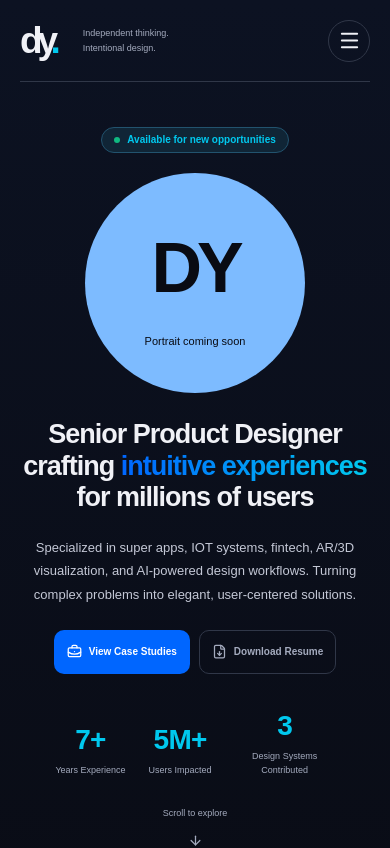
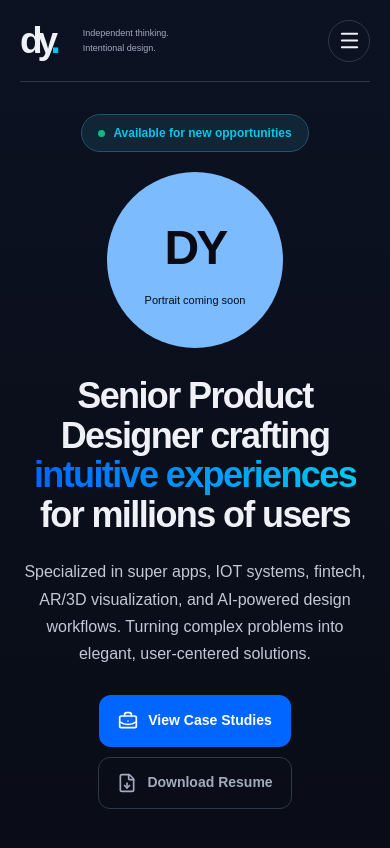
Before and after one commit to DurgaYasas/Personal-Portfolio, a Next.js app: page / in a window 390 px wide. Shown: the top 848 px of the page. Built offline with nearby package versions, Linux system fonts and the light colour scheme.

Commit message:
Strengthen hero typography and responsive component proportions

```diff
--- a/components/hero.module.css
+++ b/components/hero.module.css
@@ -1,34 +1,35 @@
 .hero {
-  padding-top: 70px;
-  padding-bottom: 76px;
+  padding-top: 48px;
+  padding-bottom: 88px;
   text-align: center;
 }
 
 .availability {
   display: inline-flex;
   align-items: center;
-  gap: 7px;
-  padding: 6px 12px;
+  gap: 8px;
+  padding: 9px 16px;
   border: 1px solid var(--accent-line);
   border-radius: 99px;
   background: var(--accent-soft);
   color: var(--accent);
-  font-size: 10px;
+  font-size: 12px;
   font-weight: 600;
-  line-height: 1.2;
+  line-height: 1.5;
 }
 
 .availability > span {
-  width: 6px;
-  height: 6px;
+  width: 7px;
+  height: 7px;
+  flex-shrink: 0;
   border-radius: 50%;
   background: var(--status-available);
 }
 
 .portraitFrame {
-  width: 268px;
-  height: 268px;
-  margin: 20px auto 0;
+  width: 224px;
+  height: 224px;
+  margin: 24px auto 0;
   overflow: hidden;
   border-radius: 50%;
   background: var(--accent-secondary);
@@ -54,22 +55,25 @@
 }
 
 .portraitPlaceholder > span {
-  font-size: 70px;
+  font-size: 60px;
   font-weight: 750;
-  letter-spacing: -5px;
+  letter-spacing: -0.06em;
 }
 
 .portraitPlaceholder > small {
-  font-size: 11px;
+  font-size: 12px;
 }
 
 .title {
-  margin: 22px auto 0;
-  max-width: 760px;
-  font-size: clamp(32px, 4.15vw, 40px);
+  margin: 32px auto 0;
+  max-width: 1200px;
+  /* Keep the hero larger than section headings; 5.5rem is the desktop cap. */
+  font-size: clamp(2.25rem, 6.4vw, 5.5rem);
   font-weight: 800;
-  line-height: 1.12;
-  letter-spacing: -1.5px;
+  line-height: 1.08;
+  letter-spacing: -0.055em;
+  text-wrap: balance;
+  overflow-wrap: anywhere;
   color: var(--ink);
 }
 
@@ -86,10 +90,10 @@
 }
 
 .summary {
-  max-width: 470px;
-  margin: 22px auto 0;
+  max-width: 680px;
+  margin: 28px auto 0;
   color: var(--text-body);
-  font-size: 14px;
+  font-size: 18px;
   line-height: 1.7;
   font-weight: 450;
 }
@@ -98,8 +102,9 @@
   display: flex;
   justify-content: center;
   align-items: center;
+  flex-wrap: wrap;
   gap: 12px;
-  margin-top: 28px;
+  margin-top: 32px;
 }
 
 .primaryAction,
@@ -107,18 +112,25 @@
   display: inline-flex;
   align-items: center;
   justify-content: center;
-  gap: 7px;
-  padding: 12px 18px;
+  gap: 10px;
+  padding: 15px 24px;
   border: 1px solid transparent;
   border-radius: 12px;
-  font-size: 11px;
+  font-size: 15px;
   font-weight: 650;
   line-height: 1.4;
-  min-height: 44px;
+  min-height: 52px;
   transition:
     background 180ms,
     border-color 180ms,
     transform 180ms;
+}
+
+.primaryAction svg,
+.secondaryAction svg {
+  width: 20px;
+  height: 20px;
+  flex-shrink: 0;
 }
 
 .primaryAction {
@@ -149,30 +161,32 @@
 }
 
 .metrics {
-  display: flex;
-  justify-content: center;
+  display: grid;
+  grid-template-columns: repeat(3, minmax(0, 1fr));
   gap: 32px;
-  margin: 44px auto 0;
+  max-width: 660px;
+  margin: 48px auto 0;
 }
 
 .metrics > div {
   display: flex;
-  flex-direction: column-reverse;
-  gap: 6px;
+  flex-direction: column;
+  gap: 8px;
 }
 
 .metrics dd {
+  order: -1;
   margin: 0;
   color: var(--accent);
-  font-size: 30px;
+  font-size: 42px;
   font-weight: 800;
-  letter-spacing: -0.7px;
+  letter-spacing: -0.04em;
   line-height: 1.2;
 }
 
 .metrics dt {
   color: var(--muted);
-  font-size: 9px;
+  font-size: 13px;
   line-height: 1.6;
 }
 
@@ -180,12 +194,19 @@
   display: inline-flex;
   flex-direction: column;
   align-items: center;
-  gap: 12px;
-  margin-top: 29px;
-  padding: 5px 12px;
+  justify-content: center;
+  gap: 10px;
+  margin-top: 32px;
+  padding: 10px 16px;
+  min-height: 44px;
   color: var(--muted);
-  font-size: 9px;
+  font-size: 12px;
   transition: color 180ms;
+}
+
+.scrollCue svg {
+  width: 20px;
+  height: 20px;
 }
 
 .scrollCue:hover {
@@ -194,50 +215,58 @@
 
 @media (max-width: 640px) {
   .hero {
-    padding-top: 44px;
-    padding-bottom: 50px;
+    padding-top: 32px;
+    padding-bottom: 60px;
   }
   .portraitFrame {
-    width: 220px;
-    height: 220px;
+    width: 176px;
+    height: 176px;
+    margin-top: 20px;
+  }
+  .portraitPlaceholder {
+    gap: 8px;
+  }
+  .portraitPlaceholder > span {
+    font-size: 48px;
+  }
+  .portraitPlaceholder > small {
+    font-size: 11px;
   }
   .title {
-    margin-top: 26px;
-    font-size: clamp(27px, 6.1vw, 38px);
-    line-height: 1.17;
-    letter-spacing: -1px;
+    margin-top: 28px;
+    line-height: 1.1;
+    letter-spacing: -0.045em;
   }
   .titleLine {
     display: inline;
   }
   .summary {
-    max-width: 440px;
-    font-size: 13px;
-    line-height: 1.8;
+    max-width: 480px;
+    margin-top: 24px;
+    font-size: 16px;
+    line-height: 1.7;
   }
   .actions {
-    gap: 9px;
-    margin-top: 24px;
+    gap: 10px;
+    margin-top: 28px;
   }
   .primaryAction,
   .secondaryAction {
-    padding: 12px;
-    font-size: 10px;
-    border-radius: 10px;
+    padding: 14px 18px;
+    font-size: 14px;
   }
   .metrics {
-    gap: 23px;
-    margin-top: 35px;
+    gap: 12px;
+    margin-top: 36px;
   }
   .metrics dd {
-    font-size: 28px;
+    font-size: 32px;
   }
   .metrics dt {
-    max-width: 100px;
-    font-size: 9px;
+    font-size: 12px;
   }
   .scrollCue {
-    margin-top: 25px;
+    margin-top: 24px;
   }
 }
 
--- a/components/hero.tsx
+++ b/components/hero.tsx
@@ -24,7 +24,7 @@ export function Hero() {
               alt={profile.portrait.alt}
               width={540}
               height={540}
-              sizes="(max-width: 640px) 220px, 268px"
+              sizes="(max-width: 640px) 176px, 224px"
               preload
             />
           ) : (
```
Also changed, not shown: 1 other file (tests, documents, lock files or other folders).
